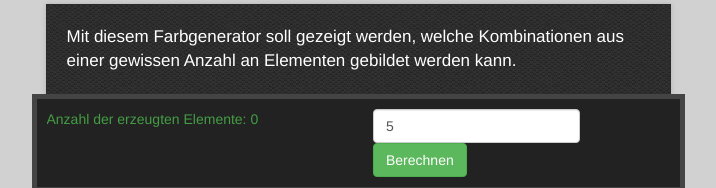
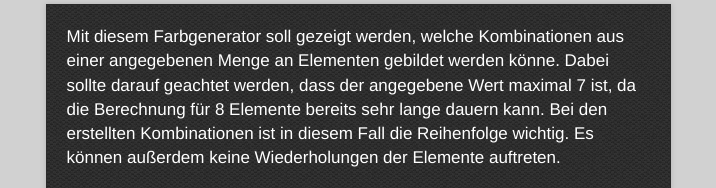
Before and after one commit to StefanKert/ColorCombinator, a plain HTML site: page index.html in a window 1280 px wide. Shown: the part 69-257 px from the top of the page, without its empty margins (282-998 px from the left). Drawn offline with nearby package versions, Linux system fonts and the light colour scheme; some packages are replaced by stand-ins of ours.

Commit message:
Added Description
Added better description for Colorcombinator

```diff
--- a/index.html
+++ b/index.html
@@ -29,7 +29,11 @@
 			<div class="col-md-3"></div>
 			<div class="col-md-6">
 				<div id="container">
-					<p class="tagline">Mit diesem Farbgenerator soll gezeigt werden, welche Kombinationen aus einer gewissen Anzahl an Elementen gebildet werden kann.</p>
+					<p class="tagline">	Mit diesem Farbgenerator soll gezeigt werden, welche Kombinationen aus einer angegebenen Menge an Elementen gebildet werden könne.
+										Dabei sollte darauf geachtet werden, dass der angegebene Wert maximal 7 ist, da die Berechnung für 8 Elemente bereits sehr lange dauern
+										kann. Bei den erstellten Kombinationen ist in diesem Fall die Reihenfolge wichtig. Es können außerdem keine Wiederholungen der Elemente
+										auftreten.
+					</p>
 					<div id="main" role="main">
 						<div class="download-bar">
 							<div class="inner">
@@ -52,7 +56,7 @@
 						</div>
 						<article class="markdown-body">
 							<h3><a name="welcome-to-github-pages" class="anchor" href="#welcome-to-github-pages"><span class="octicon octicon-link"></span></a></h3>
-							<div id="loading" ng-show="showLoading"></div>
+							<div id="loading" ng-show="showLoading">Lade</div>
 							<div id="content" ng-hide="showLoading">
 								<div ng-repeat="element in elements">
 									<div ng-bind-html="element.context"></div>
```
